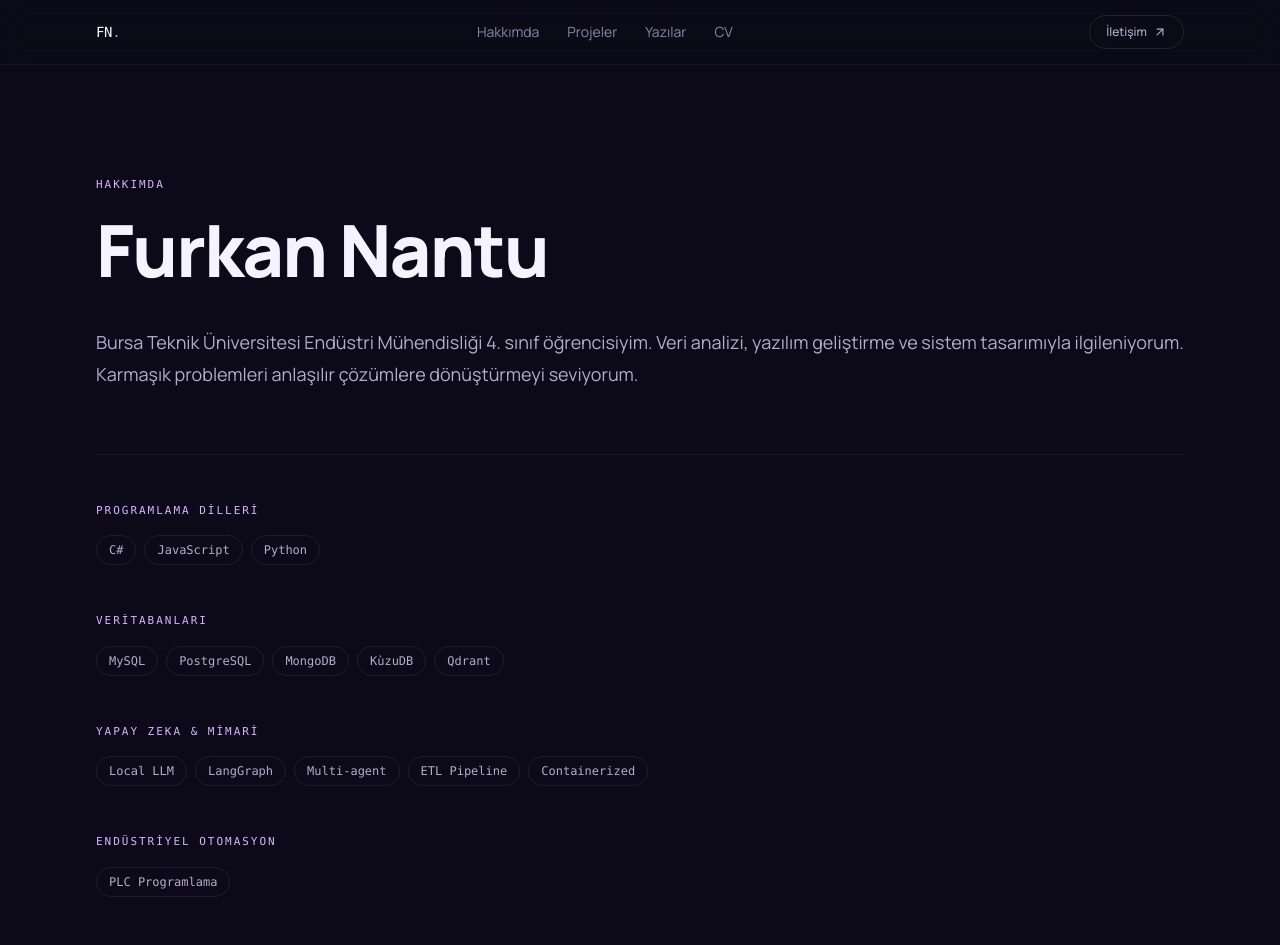
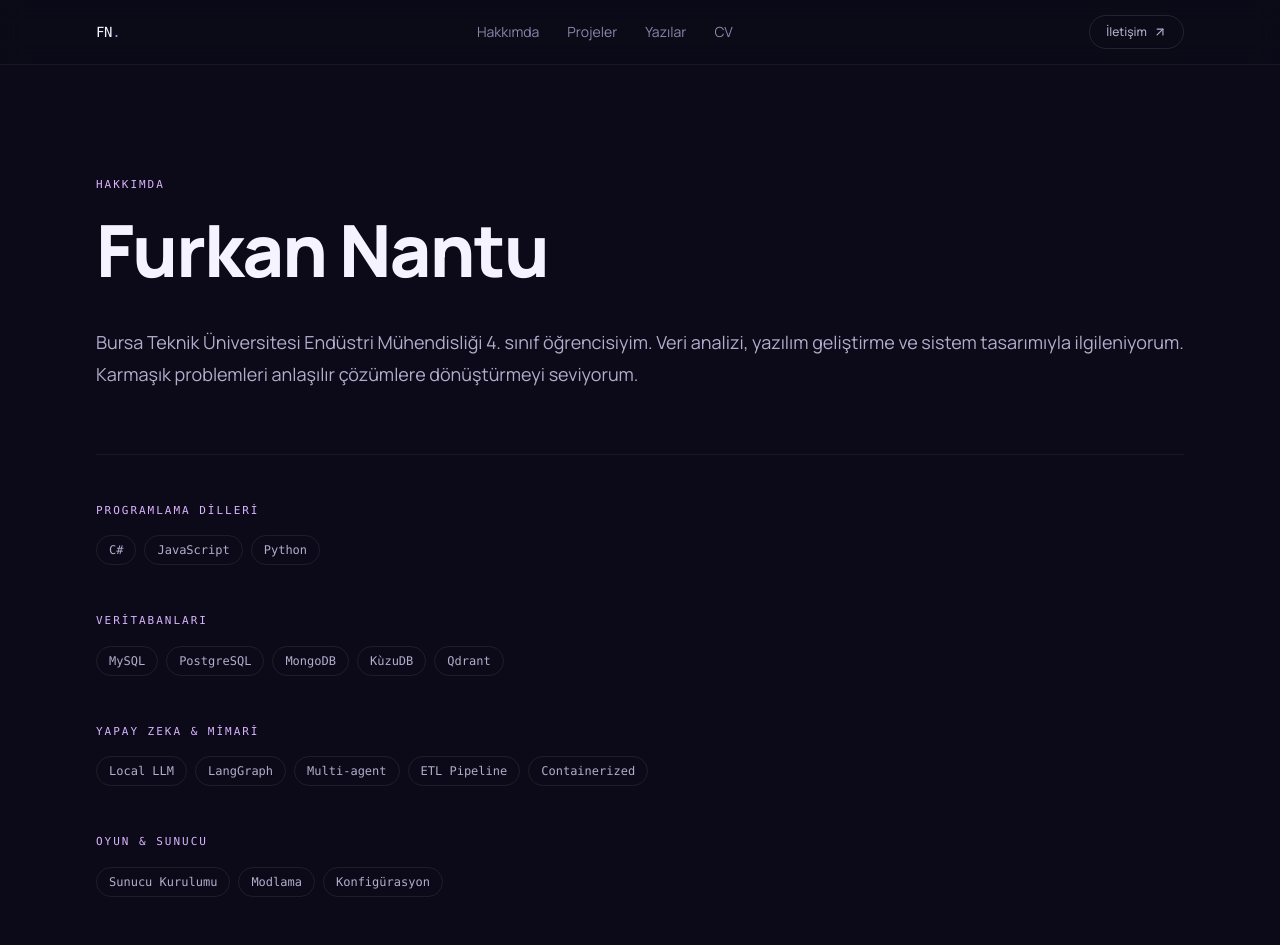
Before and after one commit to fnantu/fnantu.com, a Next.js app: page /about in a window 1280 px wide. Shown: the top 945 px of the page. Built offline with nearby package versions, Linux system fonts and the light colour scheme; no server answers.

Commit message:
refactor: endüstriyel otomasyon kategorisi kaldırıldı

```diff
--- a/src/app/about/page.tsx
+++ b/src/app/about/page.tsx
@@ -18,10 +18,6 @@ const categories = [
       "ETL Pipeline",
       "Containerized",
     ],
-  },
-  {
-    label: "Endüstriyel Otomasyon",
-    tools: ["PLC Programlama"],
   },
   {
     label: "Oyun & Sunucu",
```
